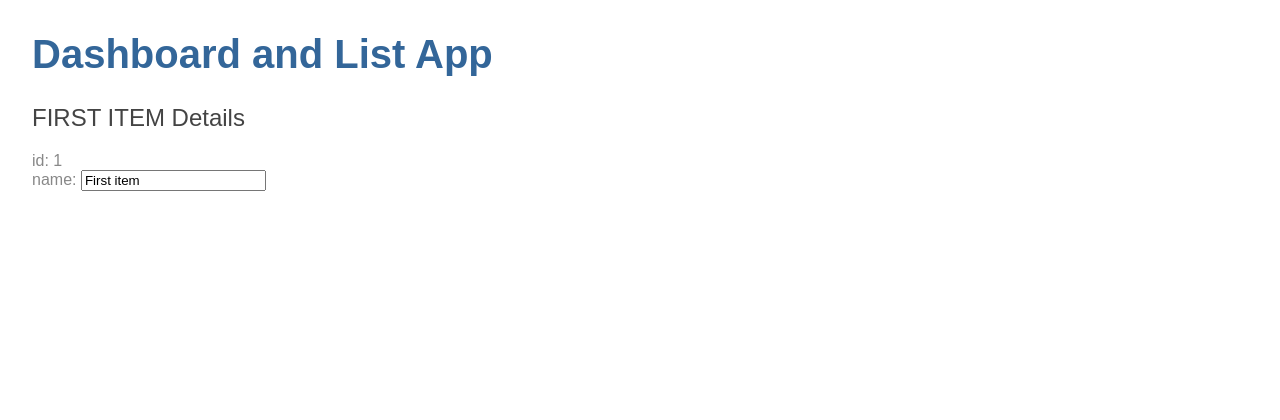
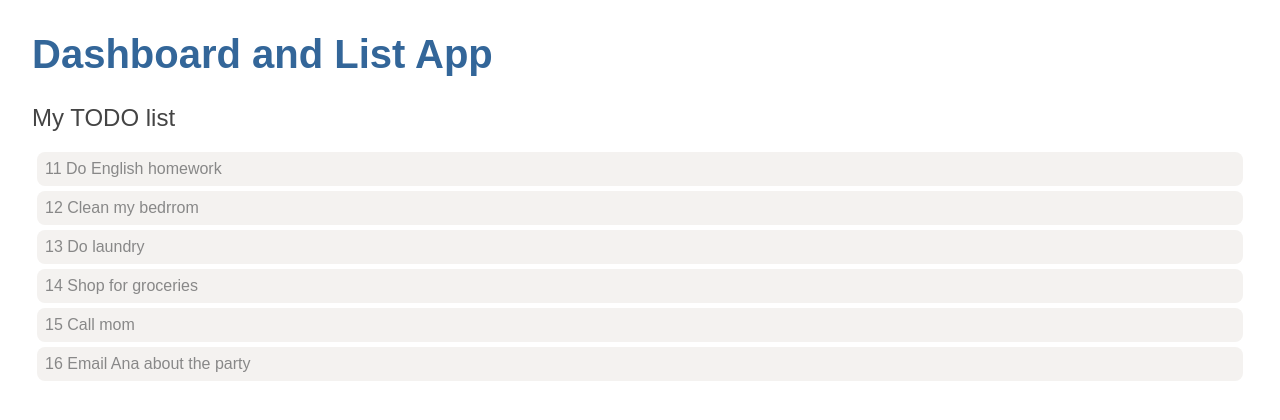
Before and after one commit to tuttiq/my-angular-app, an Angular app: page / in a window 1280 px wide. Shown: the top 420 px of the page. Built offline with nearby package versions, Linux system fonts and the light colour scheme.

Commit message:
show list of items

```diff
--- a/src/app/items/items.component.css
+++ b/src/app/items/items.component.css
@@ -0,0 +1,12 @@
+ul {
+  list-style-type: none;
+  padding: 0;
+  margin: 0;
+}
+
+li {
+  padding: 8px;
+  margin: 5px;
+  background-color: #f4f2f0;
+  border-radius: 8px;
+}
--- a/src/app/items/items.component.html
+++ b/src/app/items/items.component.html
@@ -1,7 +1,6 @@
-<h2>{{item1.name | uppercase}} Details</h2>
-<div><span>id: </span>{{item1.id}}</div>
-<div>
-  <label>name:
-    <input [(ngModel)]="item1.name" placeholder="name">
-  </label>
-</div>
+<h2>My TODO list</h2>
+<ul class="todo-list">
+  <li *ngFor="let item of items">
+    <span class="item">{{item.id}}</span> {{item.name}}
+  </li>
+</ul>
--- a/src/app/items/items.component.ts
+++ b/src/app/items/items.component.ts
@@ -1,5 +1,5 @@
 import { Component, OnInit } from '@angular/core';
-import { Item } from '../item';
+import { ITEMS } from '../mock-data';
 
 @Component({
   selector: 'app-items',
@@ -8,10 +8,7 @@ import { Item } from '../item';
 })
 export class ItemsComponent implements OnInit {
 
-  item1: Item = {
-    id: 1,
-    name: 'First item'
-  };
+  items = ITEMS;
 
   constructor() { }
 
--- /dev/null
+++ b/src/app/mock-data.ts
@@ -0,0 +1,10 @@
+import { Item } from './item';
+
+export const ITEMS: Item[] = [
+  { id: 11, name: 'Do English homework' },
+  { id: 12, name: 'Clean my bedrrom' },
+  { id: 13, name: 'Do laundry' },
+  { id: 14, name: 'Shop for groceries' },
+  { id: 15, name: 'Call mom' },
+  { id: 16, name: 'Email Ana about the party' },
+];
```
